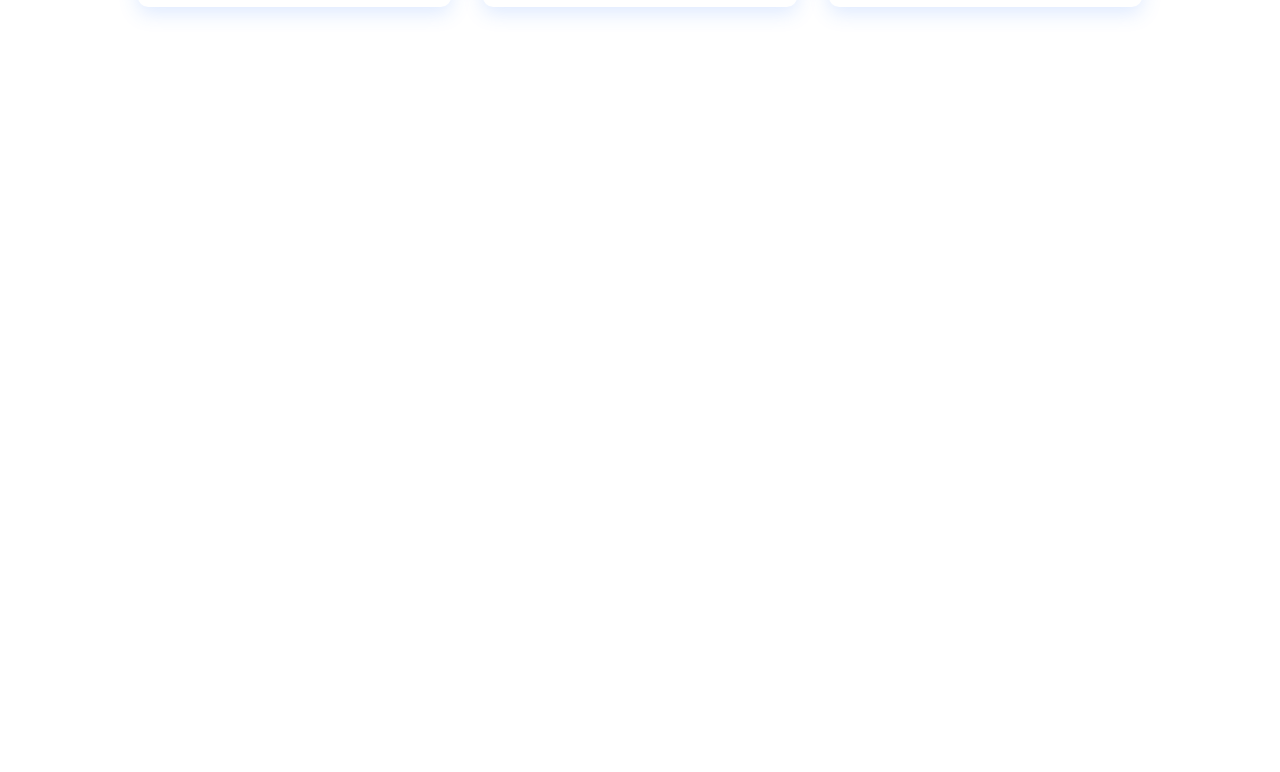
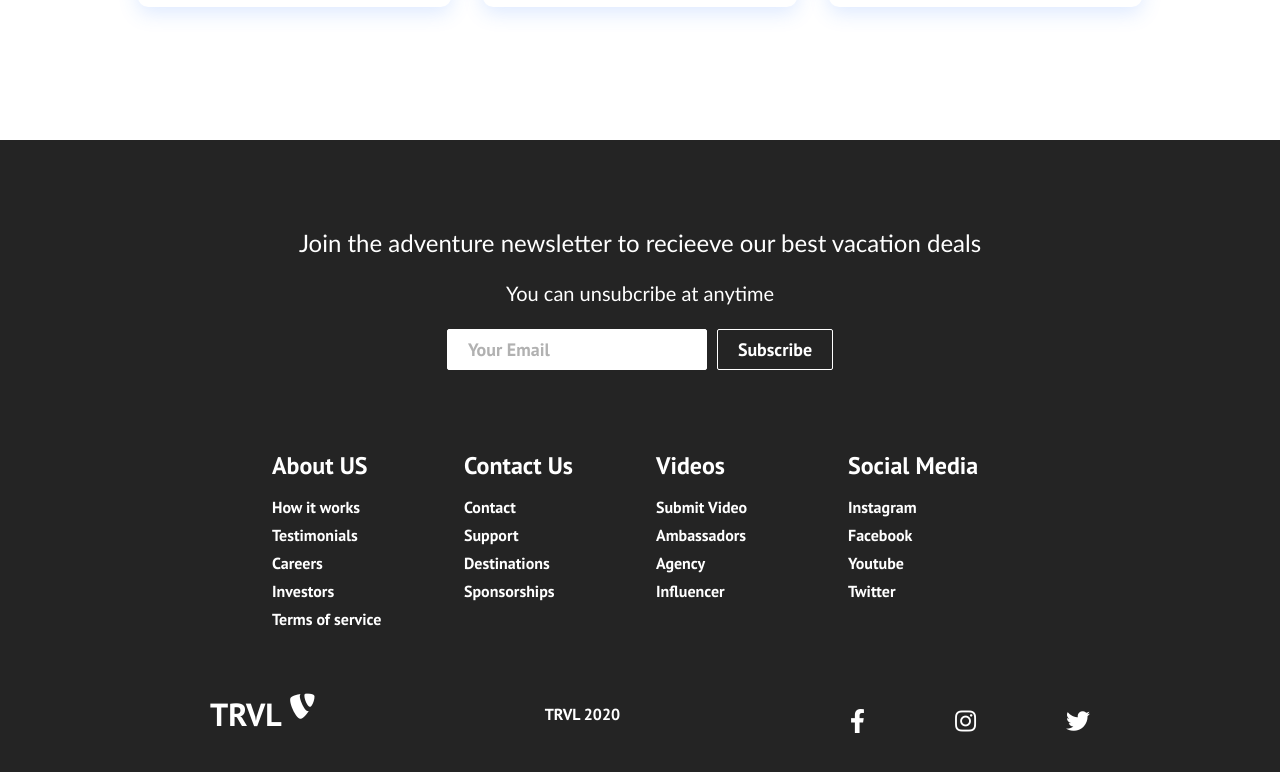
Before and after one commit to OD-Oraf/react-website, a React (Create React App) app: page / in a window 1280 px wide. Shown: the part 1785-2557 px from the top of the page. Before the commit the page ends 1925 px from the top, so only its background shows below. Built offline with nearby package versions, Linux system fonts and the light colour scheme.

Commit message:
dec27 02:09
footer

```diff
--- /dev/null
+++ b/src/components/Footer.css
@@ -0,0 +1,174 @@
+.footer-container {
+    background-color : #242424;
+    padding : 4rem 0 2rem 0;
+    display : flex;
+    flex-direction : column;
+    justify-content: center;
+    align-items :  center;
+}
+
+.footer-subscription {
+    display:flex;
+    flex-direction : column;
+    justify-content:center;
+    align-items:center;
+    text-align: center;
+    margin-bottom: 24px;
+    padding: 24px;
+    color:#fff ;
+
+}
+
+.footer-subscription > p {
+    font-family: 'Trebuchet MS',
+    'Lucida Sans Unicode',
+    'Lucida Grande',
+    'Lucida Sans', Arial, sans-serif;
+
+}
+
+.footer-subscription-heading {
+    margin-bottom: 24px ;
+    font-size: 24px;
+
+
+}
+
+.footer-subscription-text {
+
+    margin-bottom: 24px;
+    font-size: 20px;
+}
+
+.footer-input {
+    padding : 8px 20px;
+    border-radius : 2px;
+    margin-right: 10px ;
+    outline: none ;
+    border:none ;
+    font-size: 18px;
+    margin-bottom:16px;
+    border: 1px solid #fff;
+
+}
+
+.footer-links {
+    width: 100%;
+    max-width: 1000px;
+    display: flex;
+    justify-content: center;
+
+
+}
+
+.footer-link-wrapper {
+    display : flex;
+}
+
+.footer-link-items {
+    display:flex;
+    flex-direction:column;
+    align-items: flex-start;
+    margin : 16px;
+    text-align: left;
+    width: 160px;
+    box-sizing: border-box;
+}
+
+.footer-link-items h2 {
+    margin-bottom: 16px;
+}
+
+.footer-link-items {
+    color: #fff;
+}
+
+.footer-link-items a {
+    color: #fff;
+    text-decoration: none;
+    margin-bottom: 8px;
+}
+
+.footer-link-items a:hover {
+    color: #e9e9e9;
+    transition: 0.3 ease-out;
+}
+
+.footer-email-form h2 {
+    margin-bottom : 32px;
+
+}
+
+.footer-input::placeholder {
+    color : #b1b1b1;
+
+
+}
+
+
+/* social icons */
+
+.social-icon-link {
+    color: #fff;
+    font-size: 24px;
+}
+
+.social-media {
+    max-width : 1000px;
+    width : 100%;
+}
+
+.social-media-wrap {
+    display: flex;
+    justify-content: space-between;
+    align-items: center;
+    width : 90%;
+    max-width : 1000px;
+    margin: 40px auto 0 auto;
+}
+
+.social-icons {
+    display: flex;
+    justify-content: space-between;
+    align-items: center;
+    width:240px;
+}
+
+.social-logo {
+    color: #fff;
+    justify-self : start;
+    margin-left : 20px;
+    cursor : pointer;
+    text-decoration: none;
+    font-size: 2rem;
+    display:flex;
+    align-self: center;
+    margin-bottom: 16px;
+}
+
+.website-rights {
+    color : #fff;
+    margin-bottom : 16px;
+}
+
+@media screen and (max-width : 820px) {
+    .footer-links {
+        padding-top : 2rem;
+    }
+
+    .footer-input {
+        width : 100%
+    }
+
+    .btn {
+        width : 100%;
+    }
+
+    .footer-link-wrapper {
+        flex-direction : column;
+    }
+
+    .social-media-wrap {
+        flex-direction: column;
+    }
+}
--- /dev/null
+++ b/src/components/Footer.js
@@ -0,0 +1,124 @@
+import React from 'react';
+import './Footer.css';
+import {Button} from './Button';
+import {Link} from 'react-router-dom';
+
+function Footer() {
+    return (
+        <div className = "footer-container">
+            <section className="footer-subscription">
+
+                <p className="footer-subscription-heading">
+
+                    Join the adventure newsletter to recieeve our best vacation deals
+                </p>
+
+                <p className="footer-subscription-text">
+                    You can unsubcribe at anytime
+                </p>
+
+                <div className="input-areas">
+                <form>
+                    <input  className="footer-input"
+                        name="email"
+                        type= "email"
+                        placeholder="Your Email"/>
+
+                    <Button buttonStyle = "btn--outline"> Subscribe </Button>
+                </form>
+                </div>
+
+            </section>
+
+            <div className="footer-links">
+                <div className="footer-link-wrapper">
+
+                    <div className="footer-link-items">
+                        <h2> About US </h2>
+                        <Link to = '/sign-up'> How it works </Link>
+                        <Link to= '/'> Testimonials </Link>
+                        <Link to= '/'> Careers </Link>
+                        <Link to= '/'> Investors </Link>
+                        <Link to= '/'> Terms of service </Link>
+                    </div>
+
+                    <div className='footer-link-items'>
+                        <h2>Contact Us</h2>
+                        <Link to='/'>Contact</Link>
+                        <Link to='/'>Support</Link>
+                        <Link to='/'>Destinations</Link>
+                        <Link to='/'>Sponsorships</Link>
+                    </div>
+
+                    <div className='footer-link-wrapper'>
+                        <div class='footer-link-items'>
+                            <h2>Videos</h2>
+                            <Link to='/'>Submit Video</Link>
+                            <Link to='/'>Ambassadors</Link>
+                            <Link to='/'>Agency</Link>
+                            <Link to='/'>Influencer</Link>
+                        </div>
+                   </div>
+
+                    <div className='footer-link-items'>
+                        <h2>Social Media</h2>
+                        <Link to='/'>Instagram</Link>
+                        <Link to='/'>Facebook</Link>
+                        <Link to='/'>Youtube</Link>
+                        <Link to='/'>Twitter</Link>
+                    </div>
+
+
+            </div>
+
+        </div>
+
+        <section className="social-media">
+            <div className="social-media-wrap">
+                <div className="footer-logo">
+
+                    <Link to= '/' className="social-logo">
+                        TRVL <i className="fab fa-typo3"> </i>
+                    </Link>
+                </div>
+
+                <samll className="website-rights"> TRVL 2020</samll>
+                <div className="social-icons">
+
+                    <Link className="social-icon-link facebook"
+                    to = '/'
+                    target = 'blank'
+                    aria-label = 'Facebook'
+                    >
+                        <i className="fab fa-facebook-f"></i>
+                    </Link>
+
+
+
+                    <Link className="social-icon-link instagram"
+                    to = '/'
+                    target = 'blank'
+                    aria-label = 'Instagram'
+                    >
+                        <i className="fab fa-instagram"></i>
+                    </Link>
+
+
+
+                    <Link
+                        className='social-icon-link twitter'
+                        to='/'
+                        target='_blank'
+                        aria-label='Twitter'
+                        >
+                        <i className='fab fa-twitter' />
+                    </Link>
+                </div>
+
+            </div>
+        </section>
+    </div>
+    );
+}
+
+export default Footer;
--- a/src/components/pages/Home.js
+++ b/src/components/pages/Home.js
@@ -2,6 +2,7 @@
 import '../../App.css';
 import Hero from '../Hero';
 import Cards from '../Cards';
+import Footer from '../Footer';
 
 
 
@@ -11,6 +12,7 @@
 
             <Hero/>
             <Cards/>
+            <Footer/>
          </>
 
     );
```
Also changed, not shown: 1 other file (tests, documents, lock files or other folders).
